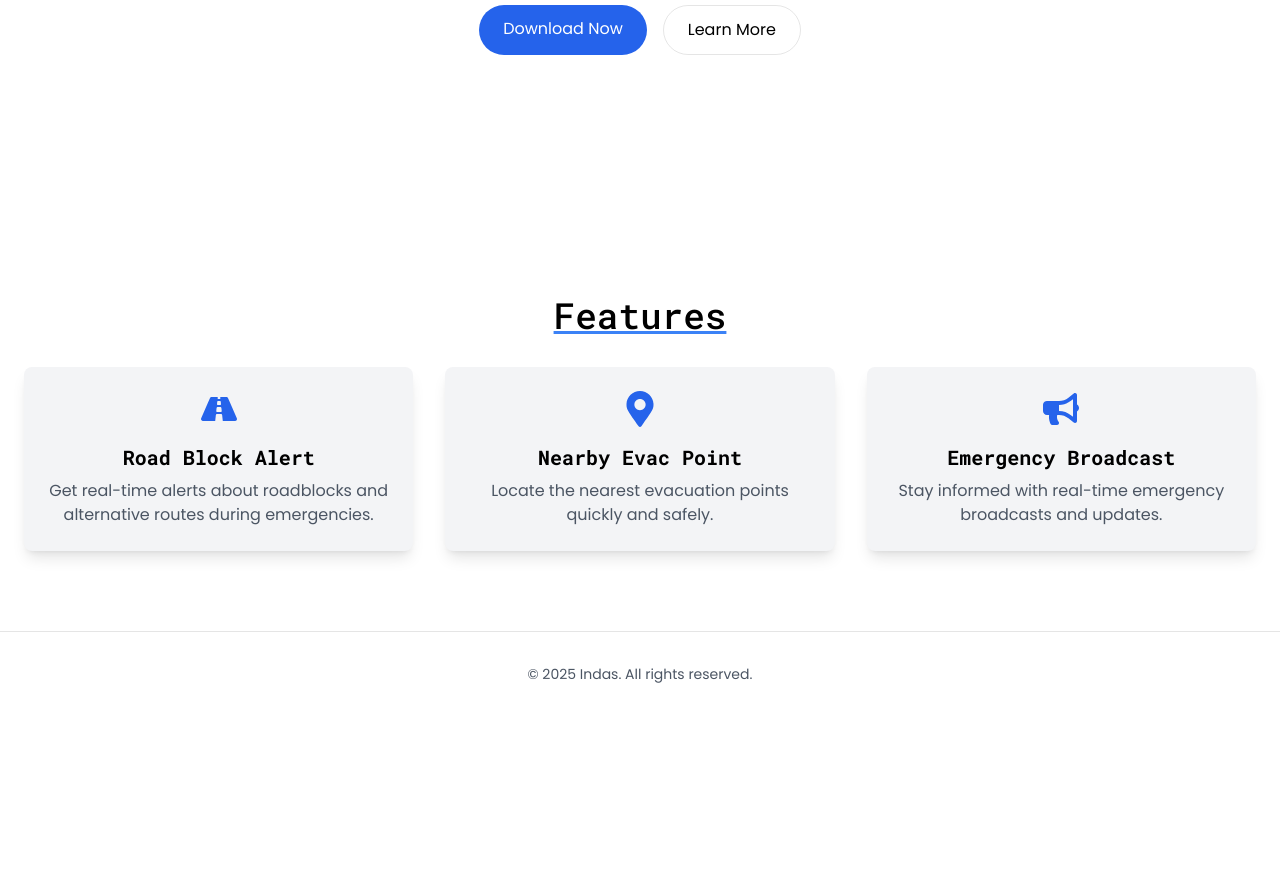
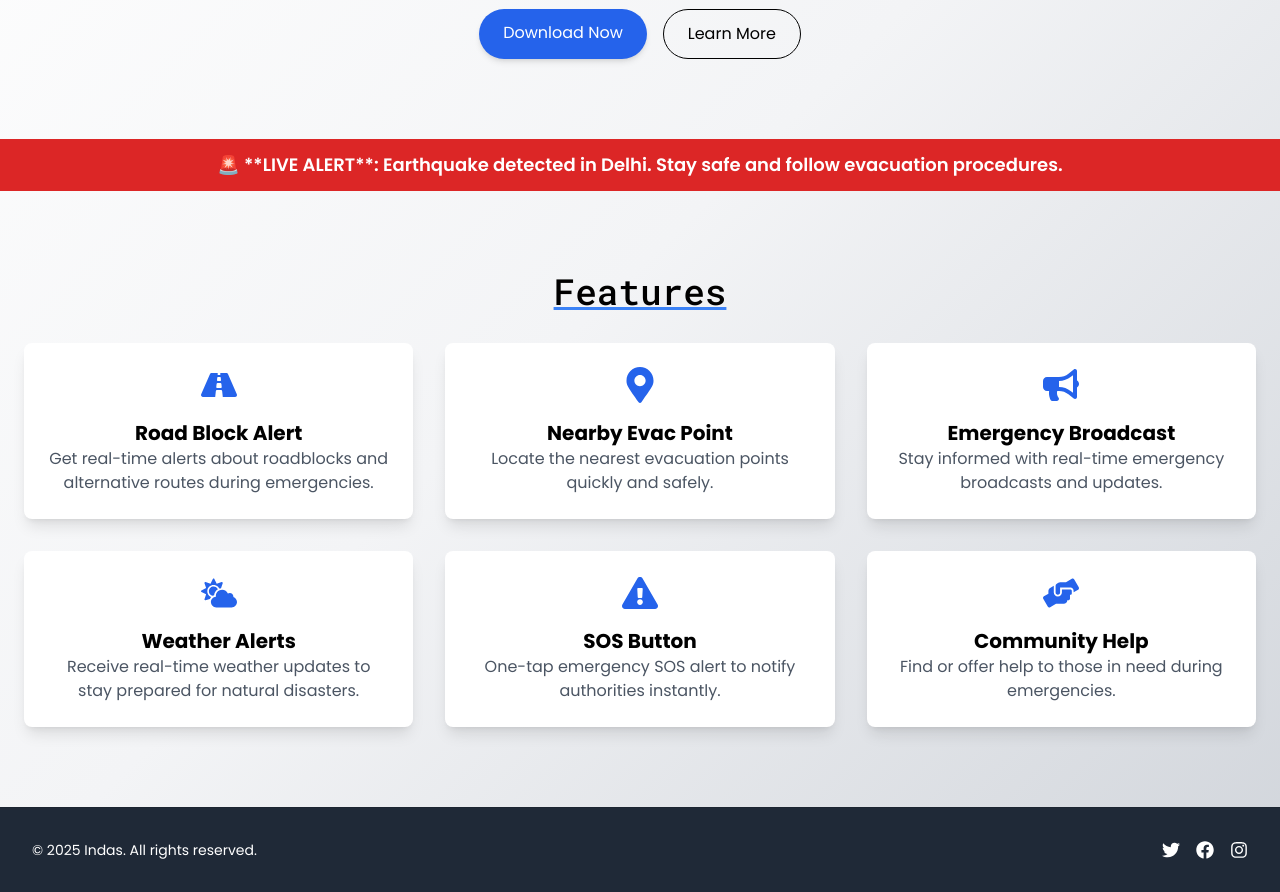
Before and after one commit to suruchi-jha/indas-0.1.0, a Next.js app in the folder client/: page / in a window 1280 px wide. Shown: the part 360-1252 px from the top of the page. Before the commit the page ends 1076 px from the top, so only its background shows below. Built offline with nearby package versions, Linux system fonts and the light colour scheme.

Commit message:
added some new features

```diff
--- a/client/app/page.jsx
+++ b/client/app/page.jsx
@@ -3,7 +3,7 @@
 import Image from "next/image";
 import Link from "next/link";
 import { useEffect, useState } from "react";
-import { FaRoad, FaMapMarkerAlt, FaBullhorn } from "react-icons/fa"; // Icons for features
+import { FaRoad, FaMapMarkerAlt, FaBullhorn, FaCloudSun, FaHandsHelping, FaExclamationTriangle, FaTwitter, FaFacebook, FaInstagram } from "react-icons/fa"; // Removed FaSignal
 
 export default function Home() {
   const [text, setText] = useState("");
@@ -15,51 +15,25 @@ export default function Home() {
       const timeout = setTimeout(() => {
         setText((prevText) => prevText + fullText[index]);
         setIndex((prevIndex) => prevIndex + 1);
-      }, 50); // Adjust typing speed here (lower = faster)
-
+      }, 50);
       return () => clearTimeout(timeout);
     }
   }, [index, fullText]);
 
   return (
-    <div className="min-h-screen flex flex-col font-sans">
+    <div className="min-h-screen flex flex-col font-sans bg-gradient-to-br from-white via-gray-100 to-gray-300">
       {/* Navigation Bar */}
-      <nav className="w-full flex items-center justify-between p-4 sm:p-6 border-b-2 border-black"> {/* Added border-b-2 border-black */}
-        {/* Logo and App Name */}
+      <nav className="w-full flex items-center justify-between p-4 sm:p-6 border-b-2 border-black shadow-lg bg-white">
         <div className="flex items-center gap-2">
           <span className="text-3xl underline decoration-blue-500 font-medium font-mono">Indas</span>
         </div>
-
-        {/* Navigation Links */}
         <div className="flex items-center gap-6">
-          <Link
-            href="/"
-            className="text-l hover:text-blue-500 transition-colors hover:underline"
-          >
-            Home
-          </Link>
-          <Link
-            href="/about"
-            className="text-l hover:text-blue-500 transition-colors hover:underline"
-          >
-            About
-          </Link>
-          <Link
-            href="/features"
-            className="text-l hover:text-blue-500 transition-colors hover:underline"
-          >
-            Features
-          </Link>
-          <Link
-            href="/blog"
-            className="text-l hover:text-blue-500 transition-colors hover:underline"
-          >
-            Blog
-          </Link>
-          <Link
-            href="/join"
-            className="rounded-full bg-blue-600 text-white px-4 py-2 hover:bg-blue-500 hover:text-black transition-colors text-sm" // Updated styles
-          >
+          {["Home", "About", "Features", "Blog"].map((item, i) => (
+            <Link key={i} href={`/${item.toLowerCase()}`} className="text-l hover:text-blue-500 transition-colors hover:underline">
+              {item}
+            </Link>
+          ))}
+          <Link href="/join" className="rounded-full bg-blue-600 text-white px-4 py-2 hover:bg-blue-500 hover:text-black transition-all shadow-md">
             Join
           </Link>
         </div>
@@ -70,94 +44,59 @@ export default function Home() {
         <h1 className="text-4xl sm:text-5xl font-bold">
           Navigate Safely with <span className="text-blue-600">Indas</span>
         </h1>
-        <p className="text-lg sm:text-xl text-gray-600 dark:text-gray-400 max-w-2xl">
+        <p className="text-lg sm:text-xl text-gray-600 max-w-2xl leading-relaxed">
           <span className="inline-block">{text}</span>
-          <span className="ml-1 inline-block h-6 w-1 bg-black dark:bg-white animate-blink" />
+          <span className="ml-1 inline-block h-6 w-1 bg-black animate-blink" />
         </p>
-
-        {/* Call-to-Action Buttons */}
         <div className="flex gap-4">
-          <Link
-            href="/download"
-            className="rounded-full bg-blue-600 text-white px-6 py-3 hover:bg-blue-700 transition-colors"
-          >
+          <Link href="/download" className="rounded-full bg-blue-600 text-white px-6 py-3 hover:bg-blue-700 transition-all shadow-md">
             Download Now
           </Link>
-          <Link
-            href="/features"
-            className="rounded-full border border-black/10 dark:border-white/10 px-6 py-3 hover:bg-gray-100 dark:hover:bg-gray-800 transition-colors"
-          >
+          <Link href="/features" className="rounded-full border border-black px-6 py-3 hover:bg-gray-200 transition-all">
             Learn More
           </Link>
         </div>
-
-        {/* App Screenshot or Demo */}
-        <div className="mt-12">
-          <Image
-            src="/globe.svg" // Replace with your app screenshot
-            alt="Indas App Screenshot"
-            width={800}
-            height={500}
-            className="rounded-lg shadow-lg w-auto h-50"
-            priority
-          />
-        </div>
       </main>
 
+      {/* Live Alert Ticker */}
+      <section className="bg-red-600 text-white p-3 text-center text-lg font-semibold">
+        🚨 **LIVE ALERT**: Earthquake detected in Delhi. Stay safe and follow evacuation procedures.
+      </section>
+
       {/* Features Section */}
-      <section className="w-full py-12 sm:py-20 bg-white">
+      <section className="w-full py-12 sm:py-20">
         <div className="container mx-auto px-4 sm:px-6">
           <h2 className="text-3xl sm:text-4xl font-medium underline decoration-blue-500 text-center font-mono mb-8">
             Features
           </h2>
           <div className="grid grid-cols-1 sm:grid-cols-3 gap-8">
-            {/* Feature 1: Road Block Alert */}
-            <div className="bg-gray-100 p-6 rounded-lg shadow-lg hover:shadow-xl transition-shadow">
-              <div className="flex justify-center mb-4">
-                <FaRoad className="text-4xl text-blue-600" />
+            {[{icon: <FaRoad />, title: "Road Block Alert", desc: "Get real-time alerts about roadblocks and alternative routes during emergencies."},
+              {icon: <FaMapMarkerAlt />, title: "Nearby Evac Point", desc: "Locate the nearest evacuation points quickly and safely."},
+              {icon: <FaBullhorn />, title: "Emergency Broadcast", desc: "Stay informed with real-time emergency broadcasts and updates."},
+              {icon: <FaCloudSun />, title: "Weather Alerts", desc: "Receive real-time weather updates to stay prepared for natural disasters."},
+              {icon: <FaExclamationTriangle />, title: "SOS Button", desc: "One-tap emergency SOS alert to notify authorities instantly."},
+              {icon: <FaHandsHelping />, title: "Community Help", desc: "Find or offer help to those in need during emergencies."}
+            ].map((feature, i) => (
+              <div key={i} className="bg-white p-6 rounded-lg shadow-lg hover:shadow-xl transform hover:-translate-y-2 transition-all flex flex-col items-center text-center">
+                <div className="text-4xl text-blue-600 mb-4">{feature.icon}</div>
+                <h3 className="text-xl font-bold">{feature.title}</h3>
+                <p className="text-gray-600">{feature.desc}</p>
               </div>
-              <h3 className="text-xl font-bold text-center font-mono mb-2">
-                Road Block Alert
-              </h3>
-              <p className="text-gray-600 dark:text-gray-400 text-center font-poppins">
-                Get real-time alerts about roadblocks and alternative routes during emergencies.
-              </p>
-            </div>
-
-            {/* Feature 2: Nearby Evac Point */}
-            <div className="bg-gray-100 p-6 rounded-lg shadow-lg hover:shadow-xl transition-shadow">
-              <div className="flex justify-center mb-4">
-                <FaMapMarkerAlt className="text-4xl text-blue-600" />
-              </div>
-              <h3 className="text-xl font-bold text-center font-mono mb-2">
-                Nearby Evac Point
-              </h3>
-              <p className="text-gray-600 dark:text-gray-400 text-center font-poppins">
-                Locate the nearest evacuation points quickly and safely.
-              </p>
-            </div>
-
-            {/* Feature 3: Emergency Broadcast System */}
-            <div className="bg-gray-100 p-6 rounded-lg shadow-lg hover:shadow-xl transition-shadow">
-              <div className="flex justify-center mb-4">
-                <FaBullhorn className="text-4xl text-blue-600" />
-              </div>
-              <h3 className="text-xl font-bold text-center font-mono mb-2">
-                Emergency Broadcast
-              </h3>
-              <p className="text-gray-600 dark:text-gray-400 text-center font-poppins">
-                Stay informed with real-time emergency broadcasts and updates.
-              </p>
-            </div>
+            ))}
           </div>
         </div>
       </section>
 
       {/* Footer */}
-      <footer className="w-full p-6 sm:p-8 border-t border-black/10 dark:border-white/10 text-center">
-        <p className="text-sm text-gray-600 dark:text-gray-400">
-          &copy; {new Date().getFullYear()} Indas. All rights reserved.
-        </p>
+      <footer className="w-full p-6 sm:p-8 border-t border-black/10 bg-gray-800 text-white">
+        <div className="container mx-auto flex flex-col sm:flex-row justify-between items-center">
+          <p className="text-sm">&copy; {new Date().getFullYear()} Indas. All rights reserved.</p>
+          <div className="flex gap-4 text-lg">
+            <FaTwitter className="hover:text-blue-400 transition-all cursor-pointer" />
+            <FaFacebook className="hover:text-blue-600 transition-all cursor-pointer" />
+            <FaInstagram className="hover:text-pink-500 transition-all cursor-pointer" />
+          </div>
+        </div>
       </footer>
     </div>
   );
--- /dev/null
+++ b/package.json
@@ -0,0 +1,5 @@
+{
+  "dependencies": {
+    "leaflet": "^1.9.4"
+  }
+}
```
Also changed, not shown: 1 other file (tests, documents, lock files or other folders).
